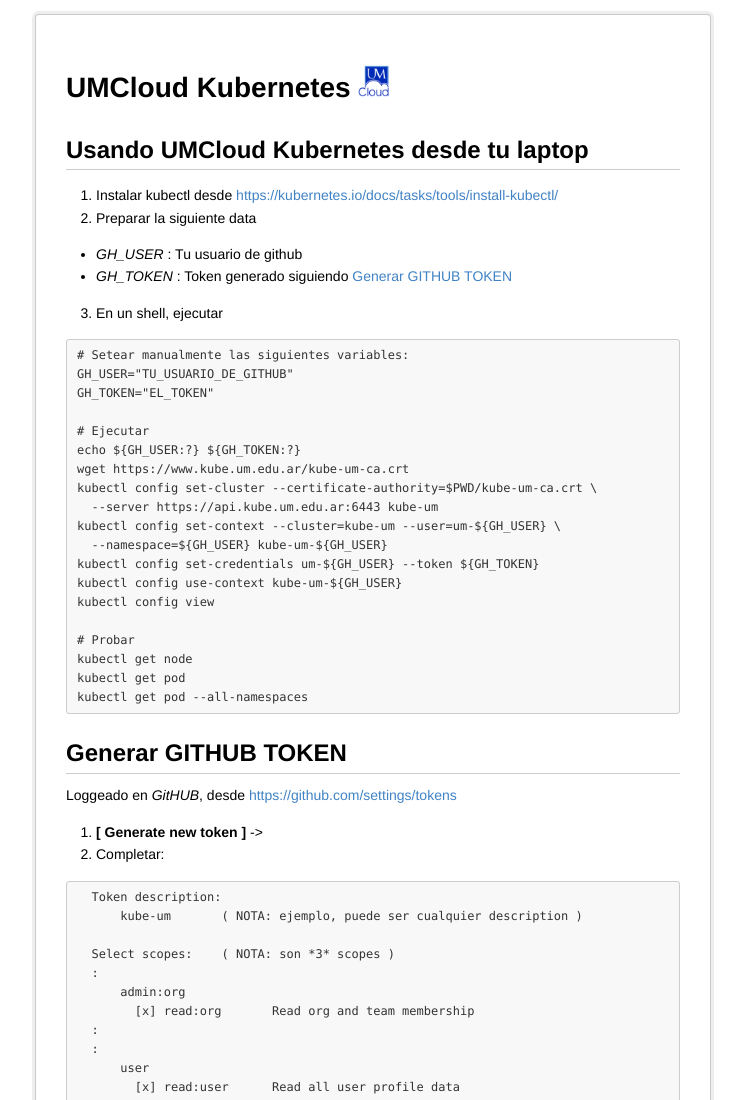
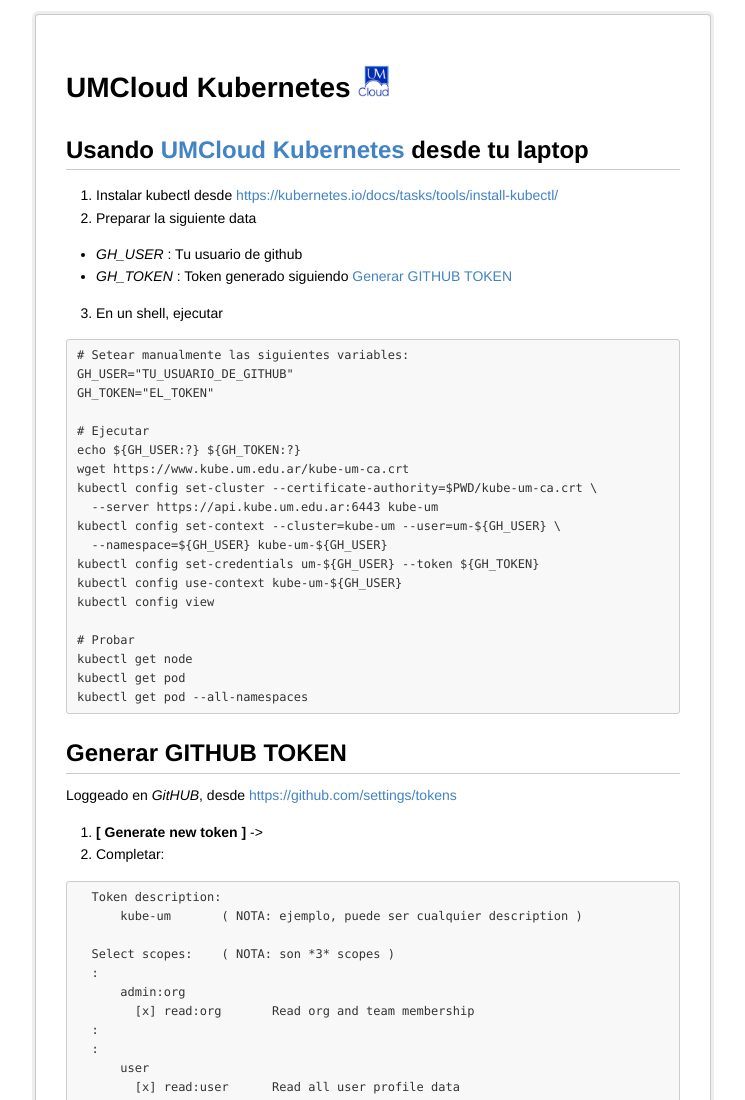
Before and after one commit to umcloud/kube-infra, a plain HTML site: page manifests/assets/index.html in a window 1280 px wide. Shown: the top 1100 px of the page, without its empty margins (267-1012 px from the left). Drawn offline with Linux system fonts and the light colour scheme.

Commit message:
[jjo] update index.md

```diff
--- a/manifests/assets/index.html
+++ b/manifests/assets/index.html
@@ -12,7 +12,7 @@
 <div id="header">
 <h1 class="title">UMCloud Kubernetes <img src="/umcloud.png" id="id" class="class" width="32" height="32" /></h1>
 </div>
-<h2 id="usando-umcloud-kubernetes-desde-tu-laptop">Usando UMCloud Kubernetes desde tu laptop</h2>
+<h2 id="usando-umcloud-kubernetes-desde-tu-laptop">Usando <a href="#">UMCloud Kubernetes</a> desde tu laptop</h2>
 <ol style="list-style-type: decimal">
 <li>Instalar kubectl desde <a href="https://kubernetes.io/docs/tasks/tools/install-kubectl/" class="uri">https://kubernetes.io/docs/tasks/tools/install-kubectl/</a></li>
 <li>Preparar la siguiente data</li>
```
Also changed, not shown: 1 other file.
